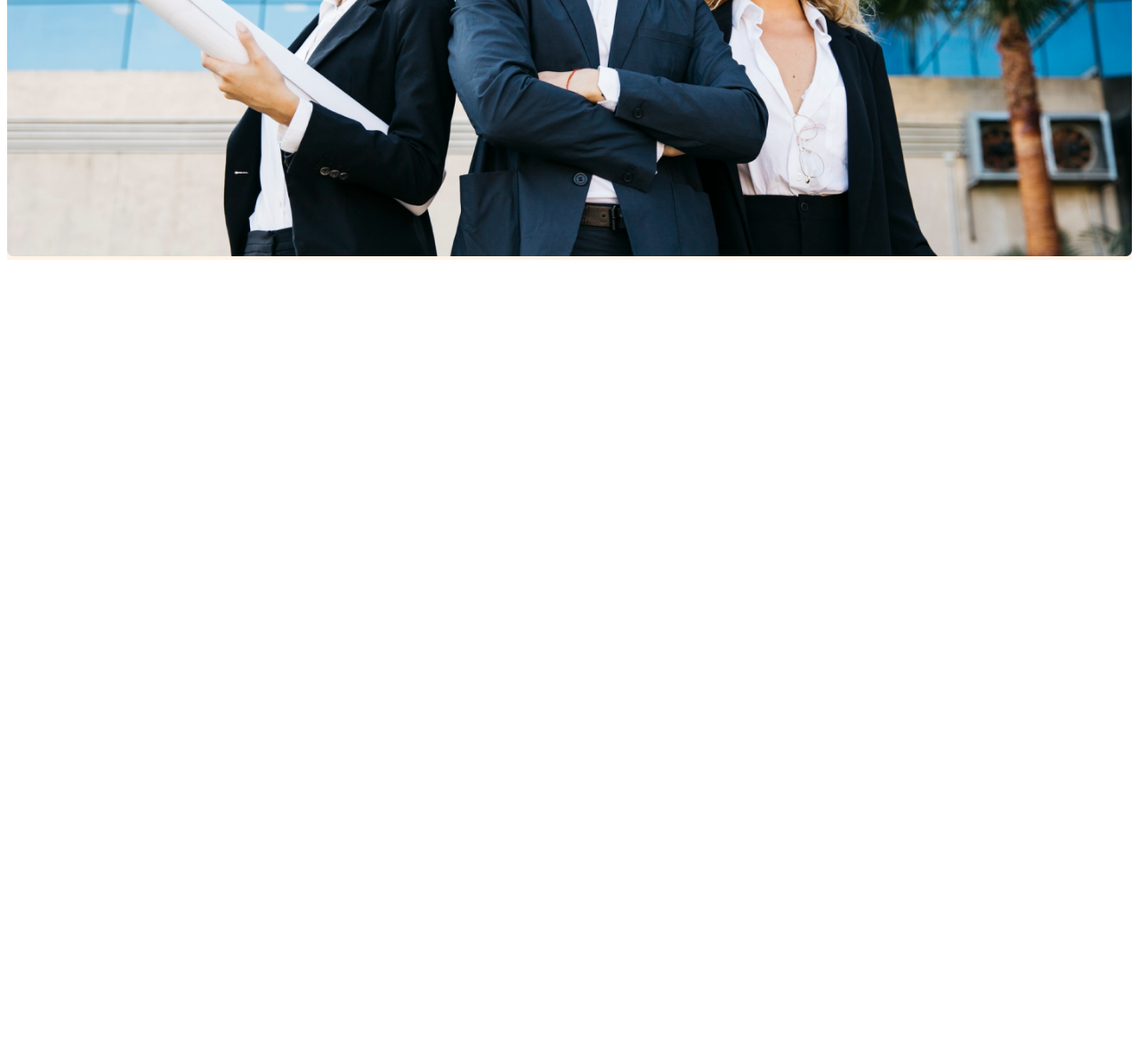
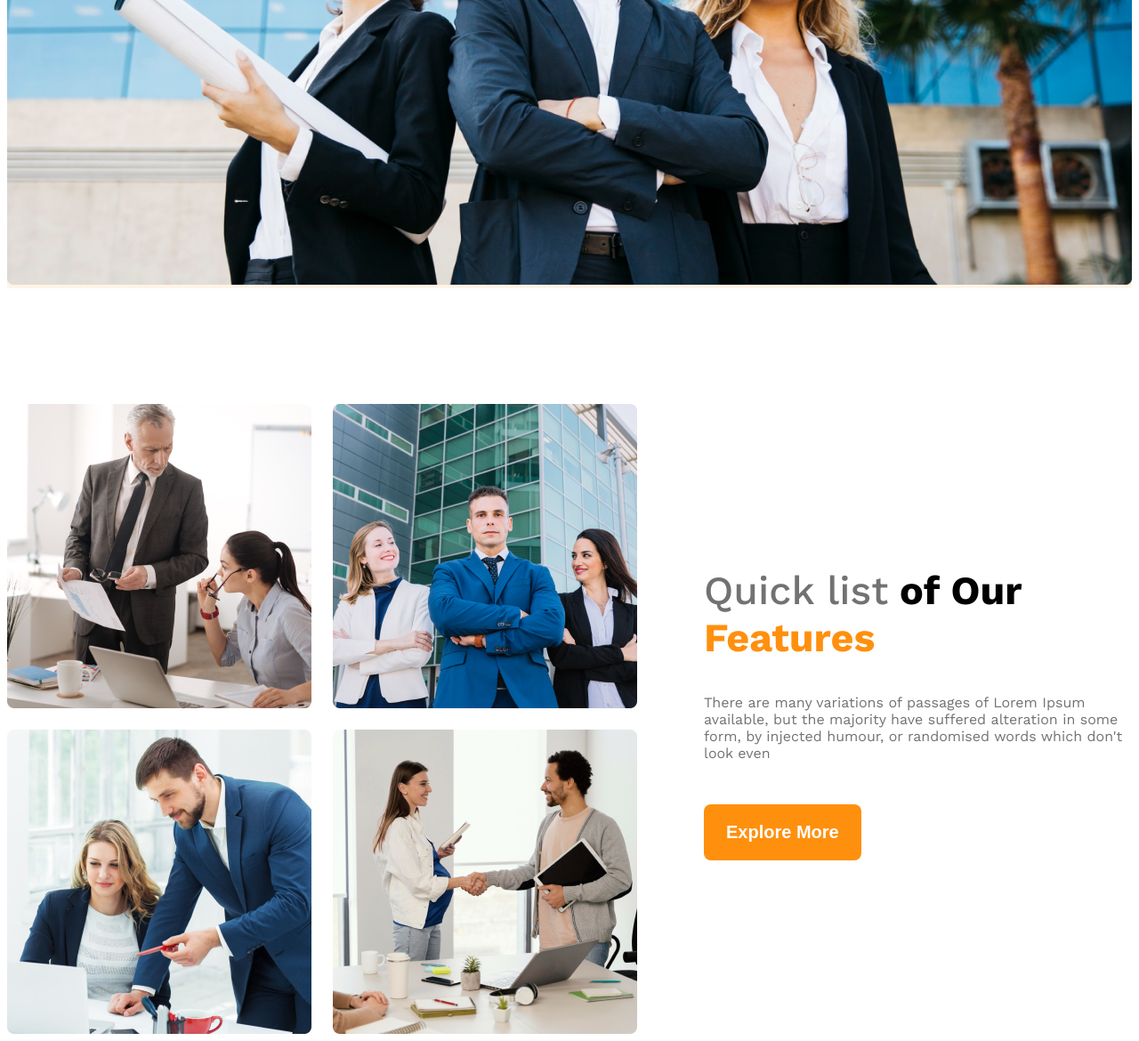
Before and after one commit to Jollypru/G3-architects-website, a plain HTML site: page index.html in a window 1280 px wide. Shown: the part 892-2062 px from the top of the page at 89% size. Before the commit the page ends 1192 px from the top, so only its background shows below. Drawn offline with nearby package versions, Linux system fonts and the light colour scheme.

Commit message:
teams info added

```diff
--- a/index.html
+++ b/index.html
@@ -21,13 +21,25 @@
             <div class="banner-content">
                 <h1 class="banner-title">Brand New Group of Architects</h1>
                 <p class="banner-description dark-3">There are many variations of passages of Lorem Ipsum available, but the majority have suffered alteration in some form, by injected humour, or randomised words which don't look even</p>
-                <button class="btn">Explore More</button>
+                <button class="btn-primary">Explore More</button>
             </div>
             <img src="./images/banner.png" alt="">
         </div>
     </header>
     <main>
-
+        <section class="teams display-flex">
+            <div class="team-img-container">
+                <img src="./images/team1.png" alt="">
+                <img src="./images/team2.png" alt="">
+                <img src="./images/team3.png" alt="">
+                <img src="./images/team4.png" alt="">
+            </div>
+            <div class="Our-features">
+                <h2 class="feature-title"><span id="quick-list" class="dark-3">Quick list</span> of Our <span id="features">Features</span></h2>
+                <p class="feature-description dark-3">There are many variations of passages of Lorem Ipsum available, but the majority have suffered alteration in some form, by injected humour, or randomised words which don't look even</p>
+                <button class="btn-primary">Explore More</button>
+            </div>
+        </section>
     </main>
     <footer>
 
--- a/styles/architect.css
+++ b/styles/architect.css
@@ -14,7 +14,7 @@
 .dark-3{
     color: #727272;
 }
-.btn{
+.btn-primary{
     background-color: #FF900E;
     padding: 20px 25px;
     color: white;
@@ -23,6 +23,15 @@
     border: none;
     border-radius: 8px;
     margin-bottom: 50px;
+    margin-top: 32px;
+}
+/* main styles */
+main{
+    max-width: 1440px;
+    margin: 0 auto;
+}
+main > section{
+    margin-top: 130px;
 }
   /* header styles */
   .bg-color{
@@ -64,6 +73,31 @@
     font-size: 4rem;
     font-weight: 700;
   }
+
+  /* teams section styles */
+  .teams{
+    align-items: center;
+  }
+  .team-img-container{
+    display: grid;
+    grid-template-columns: repeat(2, 1fr);
+    gap: 24px;
+  }
+  .Our-features{
+    margin-left: 75px;
+    max-width: 537px;
+  }
+  .feature-title{
+    font-size: 2.8rem;
+    font-weight: 700;
+  }
+  #quick-list{
+    font-weight: 500;
+  }
+  #features{
+    color: #FF900E;
+    font-weight: 700;
+  }
   /* responsive design styles */
   @media screen and (max-width: 576px) {
     .navbar, .nav-links{
```
